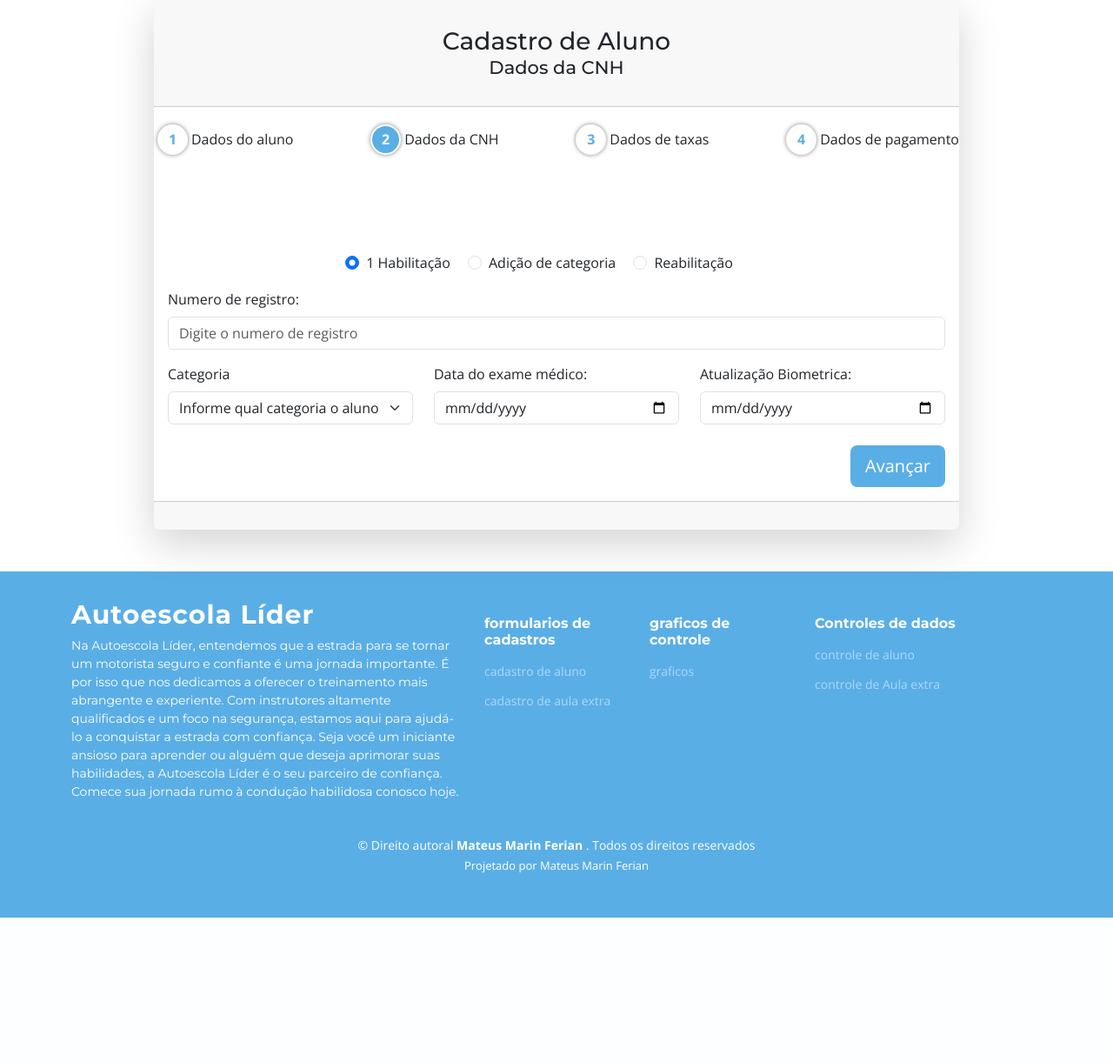
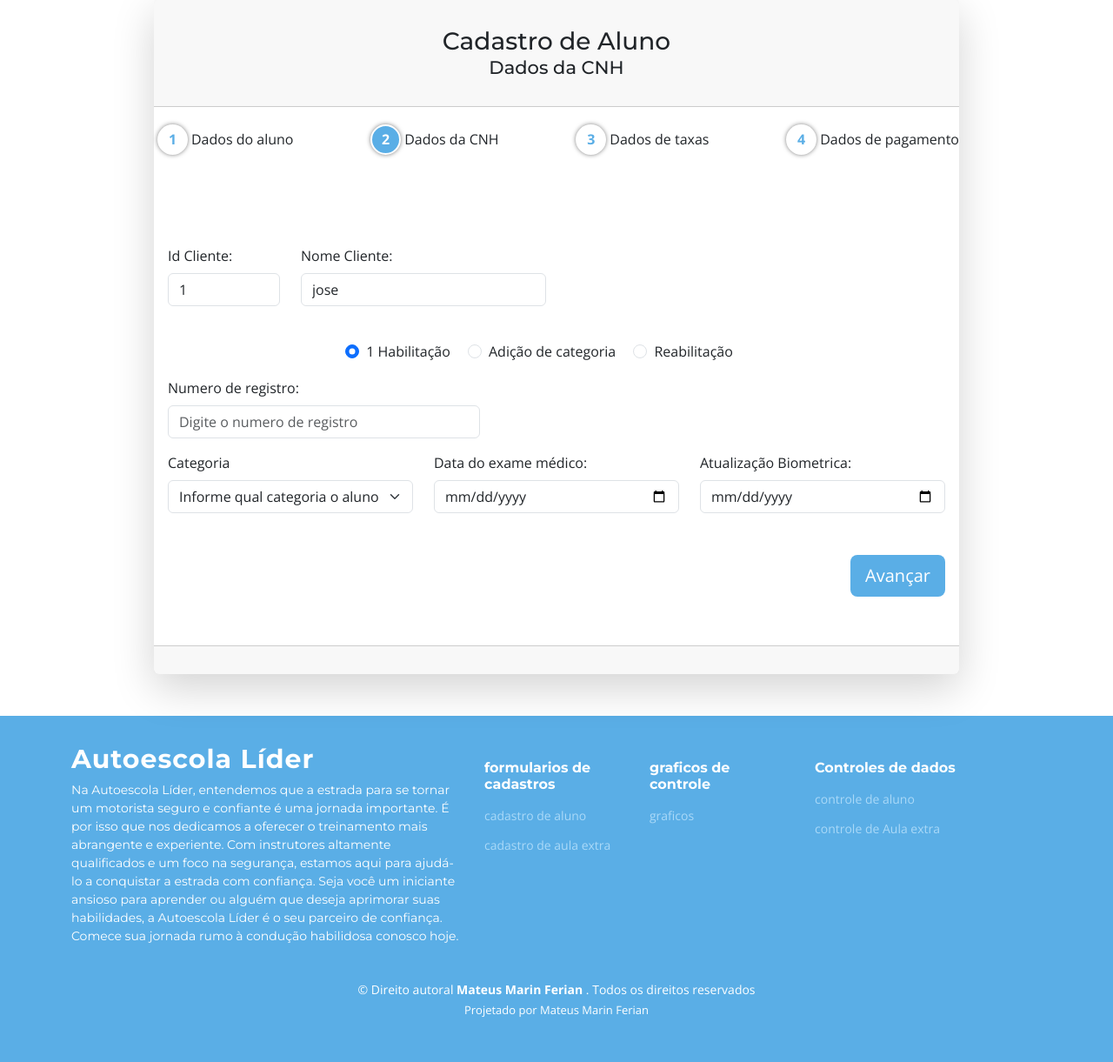
Before and after one commit to mateusferian/drive-master, a PHP site: page /cadastro-de-cnh.php in a window 1280 px wide; the page is wider, and only the part inside the window is pictured. Shown: the part 179-1400 px from the top of that part at 87% size. Before the commit the page ends 1234 px from the top of that part, so only its background shows below. Run offline with PHP 8.4, Linux system fonts and the light colour scheme; a user stored in the database is signed in; data comes from the database, SQL or seed files in the repository; data that the repository does not hold is empty; some libraries are stand-ins or nearby versions.

Commit message:
:sparkles :feat: ajusting and creating cnh registration

```diff
--- a/cadastro-de-cnh.php
+++ b/cadastro-de-cnh.php
@@ -7,11 +7,16 @@ include_once('include/header.php');
 include_once('include/topbar.php');
 include_once('include/navbar.php');
 // include_once('include/carousel.php');
+include_once('./conexao/Conexao.php');
 include_once('./model/Cnh.php');
 include_once('./dao/CnhDAO.php');
+include_once('./model/Client.php');
+include_once('./dao/ClientDAO.php');
 
 $Cnh = new Cnh();
 $CnhDAO = new CnhDAO();
+$client = new Client();
+$clientdao = new ClientDAO();
 ?>
 <link rel="stylesheet" href="css/registrationProcesses.css">
 
@@ -35,42 +40,52 @@ $CnhDAO = new CnhDAO();
                         ?>
 
                         <div class="card-body">
-                            <form id="form2" action="controller/CnhController.php" method="POST">
-                                <div class="row">
-
+                        <form action="controller/CnhController.php" method="POST">
+                                <div class="row mb-3 ml-1">
+                                    <?php foreach ($clientdao->lastClient() as $client) : ?>
+                                        <div class="col-sm-2  mt-3">
+                                            <label for="id_client" class="form-label">Id Cliente:</label>
+                                            <input type="text" class="form-control" id="id_client" name="idclient" value="<?= $client->getIdClient() ?>" readonly>
+                                        </div>
+                                        <div class="col-sm-4  mt-3">
+                                            <label for="id_client" class="form-label">Nome Cliente:</label>
+                                            <input type="text" class="form-control" id="id_client" name="idclient" value="<?= $client->getName() ?>" readonly>
+                                        </div>
+                                    <?php endforeach ?>
+                                </div>
+                                <div class="row ml-1">
                                     <fieldset class="row mb-0 mt-0">
                                         <div class="col-sm-10 mx-auto text-center">
                                             <br>
                                             <div class="form-check form-check-inline ml-4 mr-4">
-                                                <input class="form-check-input" type="radio" name="course"
-                                                    id="1 Habilitação" value="1 Habilitação" checked>
+                                                <input class="form-check-input" type="radio" name="type_cnh" id="1 Habilitação" value="1 Habilitação" checked>
                                                 <label class="form-check-label" for="1 Habilitação">
                                                     1 Habilitação
                                                 </label>
                                             </div>
                                             <div class="form-check form-check-inline ml-4 mr-4">
-                                                <input class="form-check-input" type="radio" name="course"
-                                                    id="Adição de categoria" value="adição de categoria">
+                                                <input class="form-check-input" type="radio" name="type_cnh" id="Adição de categoria" value="adição de categoria">
                                                 <label class="form-check-label" for="Adição de categoria">
                                                     Adição de categoria
                                                 </label>
                                             </div>
                                             <div class="form-check form-check-inline ml-4 mr-4">
-                                                <input class="form-check-input" type="radio" name="course"
-                                                    id="Reabilitação" value="Reabilitação">
+                                                <input class="form-check-input" type="radio" name="type_cnh" id="Reabilitação" value="Reabilitação">
                                                 <label class="form-check-label" for="Reabilitação">
                                                     Reabilitação
                                                 </label>
                                             </div>
                                         </div>
                                     </fieldset>
+                                </div>
+                                <div class="row ml-1">
+                                    <div class="col-sm-5 mt-3">
+                                        <label for="registrationNumber" class="form-label">Numero de registro:</label>
+                                        <input type="text" class="form-control" id="registrationNumber" name="registration_number" placeholder="Digite o numero de registro">
+                                    </div>
+                                </div>
 
-                                    <div class="col-sm-12  mt-3">
-                                        <label for="registrationNumber" class="form-label">Numero de registro:</label>
-                                        <input type="text" class="form-control" id="registrationNumber"
-                                            name="registrationNumber" placeholder="Digite o numero de registro">
-                                    </div>
-
+                                <div class="row ml-1">
                                     <div class="col-sm-4 mt-3">
                                         <label for="category" class="form-label">Categoria</label>
                                         <select id="category" name="category" class="form-select">
@@ -81,25 +96,23 @@ $CnhDAO = new CnhDAO();
                                             <option value="C">C</option>
                                         </select>
                                     </div>
-
                                     <div class="col-sm-4  mt-3">
                                         <label for="dateOfMedicExam" class="form-label">Data do exame médico:</label>
-                                        <input type="date" class="form-control" id="dateOfMedicExam"
-                                            name="dateOfMedicExam">
+                                        <input type="date" class="form-control" id="dateOfMedicExam" name="medical_exam">
                                     </div>
-
                                     <div class="col-sm-4  mt-3">
                                         <label for="biometricUpdate" class="form-label">Atualização Biometrica:</label>
-                                        <input type="date" class="form-control" id="biometricUpdate"
-                                            name="biometricUpdate">
-                                    </div>
-
-                                    <br><br>
-                                    <div class="mt-4 mb-0 d-flex justify-content-end">
-                                        <button type="submit" class="btn customButton btn-lg"
-                                            name="save">Avançar</button>
+                                        <input type="date" class="form-control" id="biometricUpdate" name="biometric_update">
                                     </div>
                                 </div>
+
+                                <div class="row mt-4 mb-3">
+                                    <div class="mt-4 mb-0 d-flex justify-content-end">
+                                        <button type="submit" class="btn customButton btn-lg" name="save">Avançar</button>
+                                    </div>
+                                </div>
+
+                                <br>
                             </form>
                         </div>
                         <div class="card-footer text-center py-3"></div>
--- a/dao/ClientDAO.php
+++ b/dao/ClientDAO.php
@@ -141,7 +141,7 @@
 
         public function lastClient() {
             try {
-                $sql = "SELECT idclient FROM tb_client ORDER BY idclient DESC LIMIT 1";
+                $sql = "SELECT idclient, name_client FROM tb_client ORDER BY idclient DESC LIMIT 1";
                 $result = Conexao::getConexao()->query($sql);
                 $lista = $result->fetchAll(PDO::FETCH_ASSOC);
                 $f_lista = array();
--- a/dao/CnhDAO.php
+++ b/dao/CnhDAO.php
@@ -28,7 +28,6 @@
             $cnh->setIdCnh($row['idcnh']);
             $cnh->setCategory($row['category']);
             $cnh->setType($row['type_cnh']);
-            $cnh->setRegistration($row['registration']);
             $cnh->setMedicalExam($row['medical_exam']);
             $cnh->setRegistrationNumber($row['registration_number']);
             $cnh->setBiometricUpdate($row['biometric_update']);
@@ -55,7 +54,7 @@
 
                     idcnh = :idcnh,
                     categoru = :categoru,
-                    type = :type,
+                    type_cnh = :type_cnh,
                     registration = :registration,
                     medical_exam = :medical_exam,
                     registration_number = :registration_number,
@@ -65,9 +64,8 @@
 
         $p_sql = Conexao::getConexao()->prepare($sql);
         $p_sql->bindValue(":idcnh", $rates->getIdCnh());
-        $p_sql->bindValue(":categoru", $rates->getCategoru());
-        $p_sql->bindValue(":type", $rates->getType());
-        $p_sql->bindValue(":registration", $rates->getRegistration());
+        $p_sql->bindValue(":category", $rates->getCategory());
+        $p_sql->bindValue(":type_cnh", $rates->getType());
         $p_sql->bindValue(":medical_exam", $rates->getMedicalExam());
         $p_sql->bindValue(":registration_number", $rates->getRegistrationNumber());
         $p_sql->bindValue(":biometric_update", $rates->getBiometricUpdate());
--- a/model/Cnh.php
+++ b/model/Cnh.php
@@ -5,7 +5,6 @@ class Cnh
         private $idCnh;
         private $category;
         private $type;
-    private $registration;
         private $medicalExam;
         private $registrationNumber;
         private $biometricUpdate;
@@ -39,16 +38,6 @@ class Cnh
         function setType($type)
         {
             $this->type = $type;
-    }
-
-    function getRegistration()
-    {
-       return $this->registration;
-    }
-
-    function setRegistration($registration)
-    {
-        $this->registration = $registration;
         }
 
         function getMedicalExam()
@@ -91,4 +80,5 @@ class Cnh
             $this->idClient = $idClient;
         }
     }
+
 ?>
```
Also changed, not shown: controller/CnhController.php (+12 -16 lines). Lines whose indentation alone changed are shown as unchanged.
